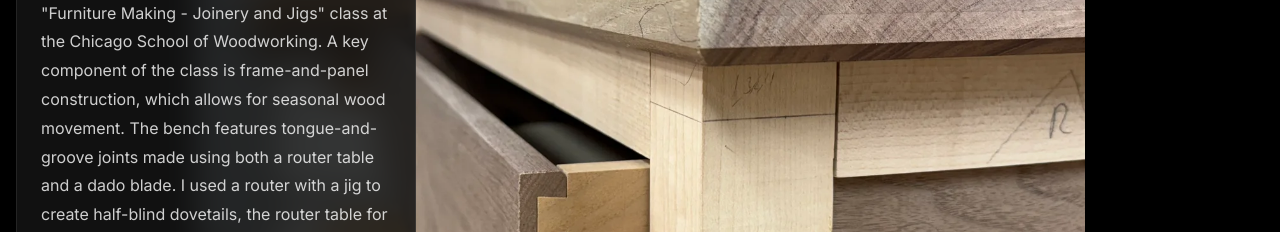
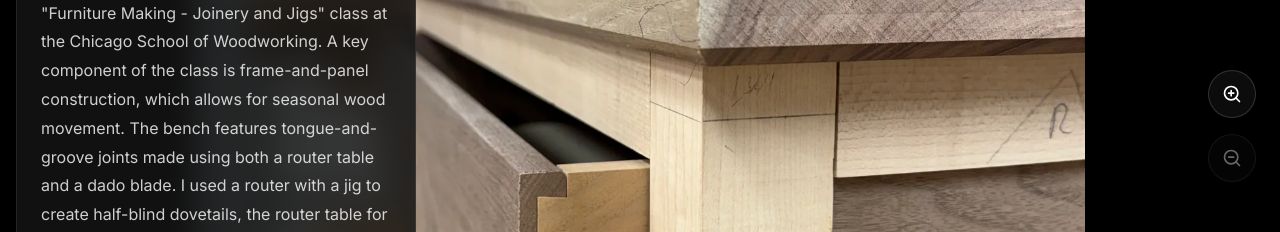
Before and after one commit to kimko/portfolio, a React (Vite) app: page / in a window 1280 px wide. Both pictures are taken after a click on the button 639 px from the left and 383 px from the top of the page. Shown: the part 274-506 px from the top of the page. Built offline with nearby package versions, Linux system fonts and the light colour scheme.

Commit message:
feat(ui): add zoom and pan controls for images on desktop

```diff
--- a/src/components/ProjectModal.jsx
+++ b/src/components/ProjectModal.jsx
@@ -56,9 +56,27 @@ const ImageIcon = () => (
   </svg>
 );
 
+const ZoomInIcon = () => (
+  <svg width="20" height="20" viewBox="0 0 24 24" fill="none" stroke="currentColor" strokeWidth="2" strokeLinecap="round" strokeLinejoin="round">
+    <circle cx="11" cy="11" r="8"></circle>
+    <line x1="21" y1="21" x2="16.65" y2="16.65"></line>
+    <line x1="11" y1="8" x2="11" y2="14"></line>
+    <line x1="8" y1="11" x2="14" y2="11"></line>
+  </svg>
+);
+
+const ZoomOutIcon = () => (
+  <svg width="20" height="20" viewBox="0 0 24 24" fill="none" stroke="currentColor" strokeWidth="2" strokeLinecap="round" strokeLinejoin="round">
+    <circle cx="11" cy="11" r="8"></circle>
+    <line x1="21" y1="21" x2="16.65" y2="16.65"></line>
+    <line x1="8" y1="11" x2="14" y2="11"></line>
+  </svg>
+);
+
 export default function ProjectModal({ project, isOpen, onClose }) {
   const [selectedIndex, setSelectedIndex] = useState(0);
   const [imageLoaded, setImageLoaded] = useState(false);
+  const [zoomLevel, setZoomLevel] = useState(1);
   const isDesktop = useBreakpointValue({ base: false, md: true });
   const [showInfo, setShowInfo] = useState(false);
 
@@ -72,6 +90,7 @@ export default function ProjectModal({ project, isOpen, onClose }) {
   // Reset loaded state when switching images
   useEffect(() => {
     setImageLoaded(false);
+    setZoomLevel(1);
   }, [selectedIndex]);
 
   if (!project) return null;
@@ -127,6 +146,44 @@ export default function ProjectModal({ project, isOpen, onClose }) {
             {showInfo ? "Hide Details" : "Project Info"}
           </Button>
         </MotionBox>
+
+        {/* Zoom Controls (Desktop only, Images only) */}
+        {isDesktop && !currentImage.is3D && (
+          <VStack position="absolute" top="50%" right={6} transform="translateY(-50%)" zIndex={20} spacing={4}>
+            <Button
+              onClick={() => setZoomLevel(z => Math.min(z + 0.5, 3))}
+              bg="rgba(20, 20, 20, 0.6)"
+              color="white"
+              backdropFilter="blur(10px)"
+              border="1px solid"
+              borderColor="whiteAlpha.300"
+              _hover={{ bg: "whiteAlpha.400" }}
+              borderRadius="full"
+              w="48px"
+              h="48px"
+              p={0}
+              isDisabled={zoomLevel >= 3}
+            >
+              <ZoomInIcon />
+            </Button>
+            <Button
+              onClick={() => setZoomLevel(z => Math.max(z - 0.5, 1))}
+              bg="rgba(20, 20, 20, 0.6)"
+              color="white"
+              backdropFilter="blur(10px)"
+              border="1px solid"
+              borderColor="whiteAlpha.300"
+              _hover={{ bg: "whiteAlpha.400" }}
+              borderRadius="full"
+              w="48px"
+              h="48px"
+              p={0}
+              isDisabled={zoomLevel === 1}
+            >
+              <ZoomOutIcon />
+            </Button>
+          </VStack>
+        )}
 
         <ModalBody p={0} display="flex" flexDirection="column" h="100vh" overflow="hidden" position="relative">
 
@@ -247,6 +304,26 @@ export default function ProjectModal({ project, isOpen, onClose }) {
                     <ModelViewer url={currentImage.url} />
                   </Suspense>
                 ) : (
+                  <MotionBox
+                    w="100%"
+                    h="100%"
+                    display="flex"
+                    alignItems="center"
+                    justifyContent="center"
+                  >
+                    <MotionBox
+                      drag={zoomLevel > 1}
+                      dragConstraints={{ left: -1000, right: 1000, top: -1000, bottom: 1000 }}
+                      dragElastic={0.1}
+                      animate={{ scale: zoomLevel }}
+                      transition={{ duration: 0.3 }}
+                      style={{ cursor: zoomLevel > 1 ? 'grab' : 'default' }}
+                      w="100%"
+                      h="100%"
+                      display="flex"
+                      alignItems="center"
+                      justifyContent="center"
+                    >
                       <Image
                         src={currentImage.full}
                         alt={currentImage.alt}
@@ -254,7 +331,10 @@ export default function ProjectModal({ project, isOpen, onClose }) {
                         maxH="100%"
                         objectFit="contain"
                         onLoad={() => setImageLoaded(true)}
+                        pointerEvents="none"
                       />
+                    </MotionBox>
+                  </MotionBox>
                 )}
               </MotionBox>
             </AnimatePresence>
```
Lines whose indentation alone changed are shown as unchanged.
